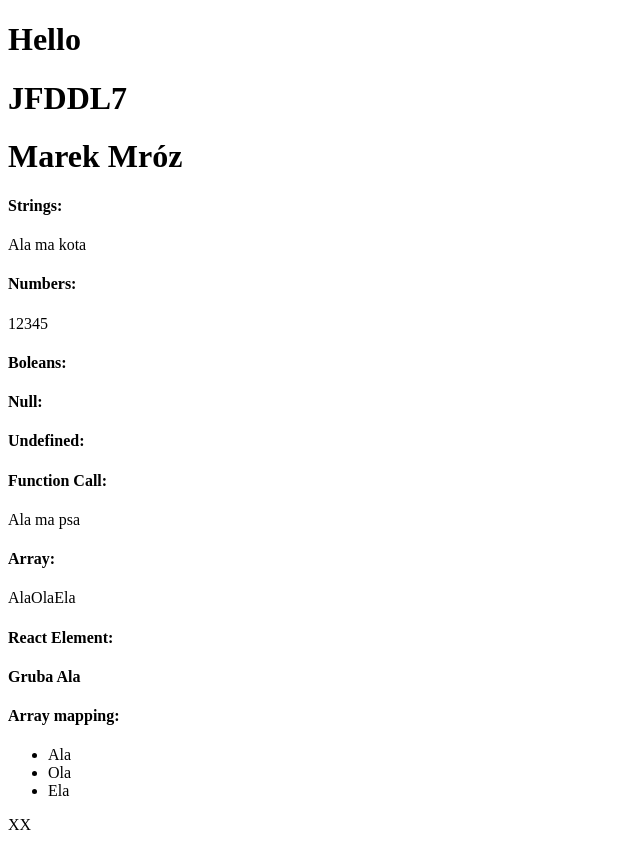
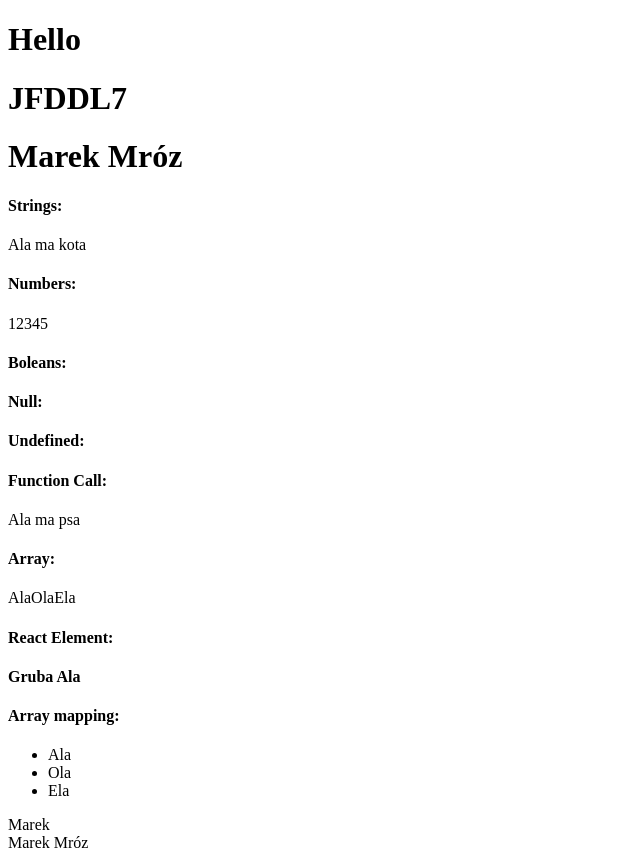
Before and after one commit to mroznymarek/react-day-1, a React (Create React App) app: page / in a window 1280 px wide. Shown: the whole page, without its empty margins (0-640 px from the left). Built offline with nearby package versions, Linux system fonts and the light colour scheme.

Commit message:
props FirstName and LastName

```diff
--- a/src/App.js
+++ b/src/App.js
@@ -3,6 +3,7 @@ import DisplayPrefix from './DisplayPrefix'
 import DisplayName from './DisplayName'
 import WhatReactCanDisplay from './WhatReactCanDisplay'
 import DisplayPassedName from './DisplayPassedName'
+import DisplayFirstnameAndLastname from './DisplayFirstnameAndLastName'
 
 
 const App = () => (
@@ -15,6 +16,11 @@ const App = () => (
     <DisplayPassedName
     name={'Marek'}
     />
+    <DisplayFirstnameAndLastname
+      firstname ={'Marek'}
+      lastname = {'Mróz'}
+    />
+
   </div>
 )
 
--- /dev/null
+++ b/src/DisplayFirstnameAndLastName.js
@@ -0,0 +1,13 @@
+import React from 'react'
+
+const DisplayFirstnameAndLastname = (props) => {
+    console.log(props)
+
+    return (
+    <div>
+        {props.firstname} {props.lastname}
+    </div>
+    )
+}
+
+export default DisplayFirstnameAndLastname
--- a/src/DisplayPassedName.js
+++ b/src/DisplayPassedName.js
@@ -1,9 +1,13 @@
 import React from 'react'
 
-const DisplayPassedName = (props) => (
+const DisplayPassedName = (props) => {
+    console.log(props)
+
+    return (
     <div>
-        XX
+        {props.name}
     </div>
-)
+    )
+}
 
 export default DisplayPassedName
--- a/src/WhatReactCanDisplay.js
+++ b/src/WhatReactCanDisplay.js
@@ -41,7 +41,6 @@ const WhatReactCanDisplay = (props) => (
             ))
         }
         </ul>
-
     </div>
 )
 
```
